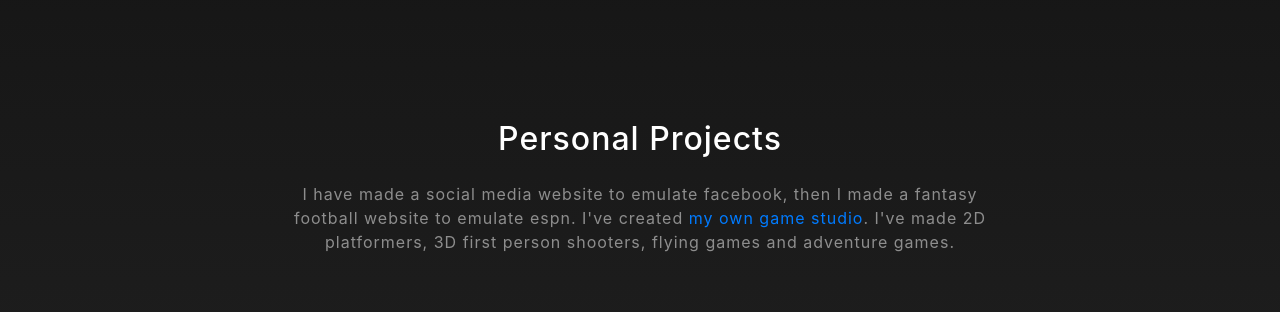
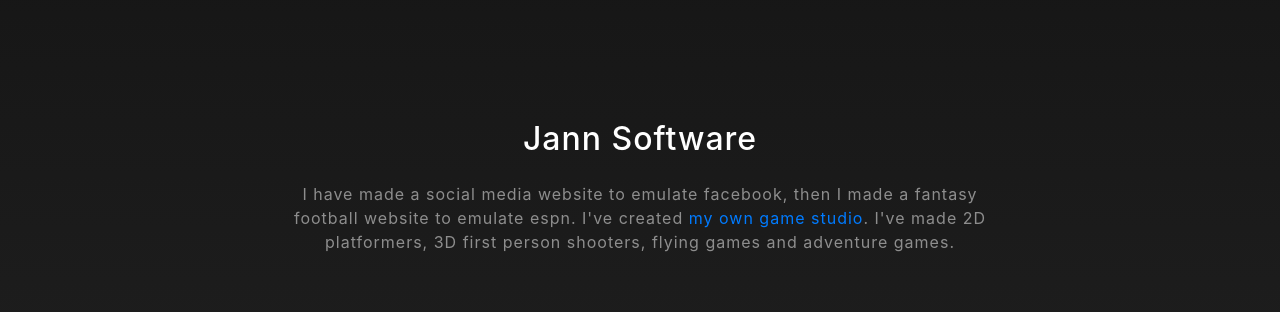
Before and after one commit to codejoy-wins/codejoy-wins.github.ioNull3, a website with bundled scripts: page index.html in a window 1280 px wide. Shown: the part 840-1152 px from the top of the page. Built offline with nearby package versions, Linux system fonts and the light colour scheme.

Commit message:
jann software

```diff
--- a/index.html
+++ b/index.html
@@ -67,7 +67,7 @@
       <div class="container">
         <div class="row">
           <div class="col-lg-8 mx-auto">
-            <h2 class="text-white mb-4">Personal Projects</h2>
+            <h2 class="text-white mb-4">Jann Software</h2>
             <p class="text-white-50">I have made a social media website to emulate facebook, then I made a fantasy football website to emulate espn.  I've created
               <a href="https://codejoy-wins.itch.io/">my own game studio</a>. I've made 2D platformers, 3D first person shooters, flying games and adventure games.</p>
           </div>
```
